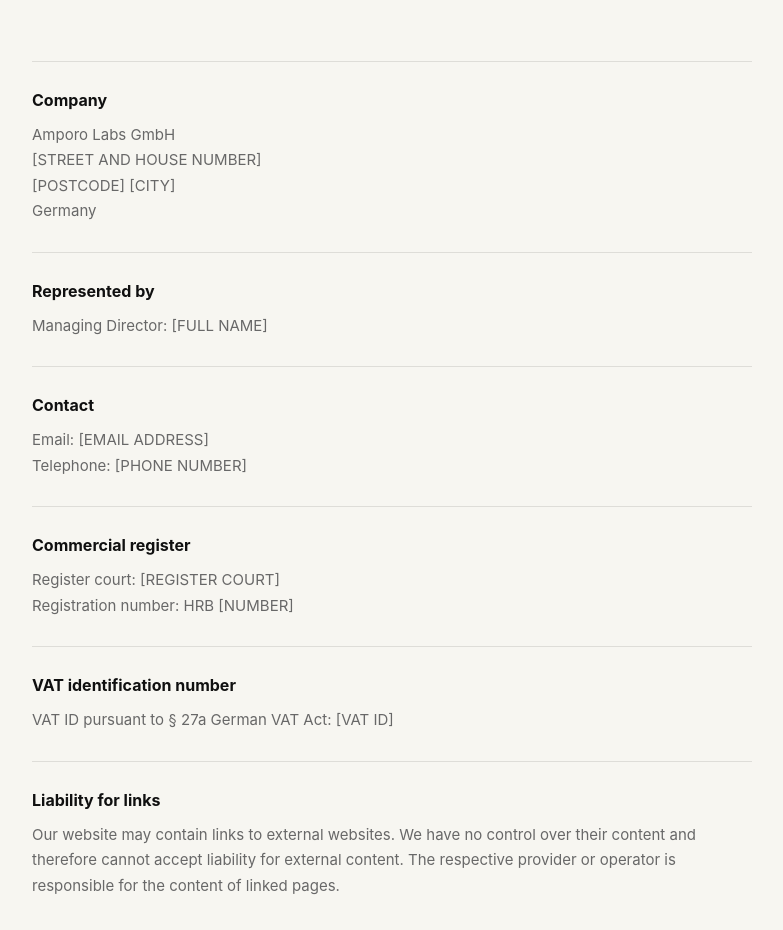
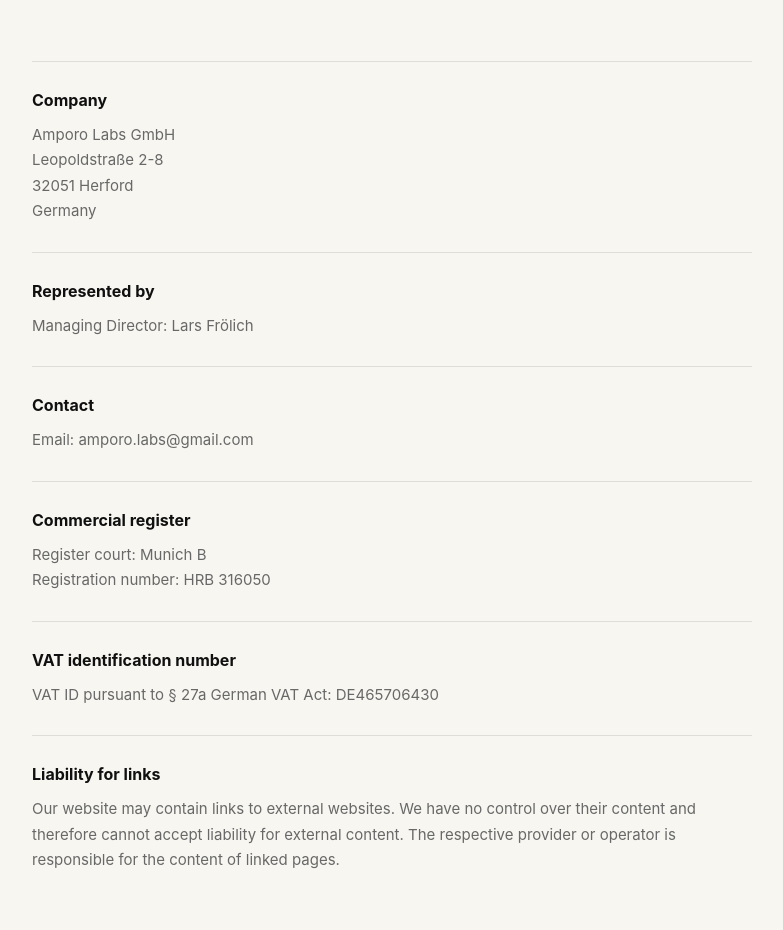
Before and after one commit to amporolabs/amporo-website, a plain HTML site: page imprint.html in a window 1280 px wide. Shown: the part 349-1279 px from the top of the page, without its empty margins (248-1031 px from the left). Drawn offline with Linux system fonts and the light colour scheme.

Commit message:
add company details to impring / privacy policy

```diff
--- a/imprint.html
+++ b/imprint.html
@@ -18,23 +18,23 @@
 
     <section>
       <h2>Company</h2>
-      <p>Amporo Labs GmbH<br>[STREET AND HOUSE NUMBER]<br>[POSTCODE] [CITY]<br>Germany</p>
+      <p>Amporo Labs GmbH<br>Leopoldstraße 2-8<br>32051 Herford<br>Germany</p>
     </section>
     <section>
       <h2>Represented by</h2>
-      <p>Managing Director: [FULL NAME]</p>
+      <p>Managing Director: Lars Frölich</p>
     </section>
     <section>
       <h2>Contact</h2>
-      <p>Email: [EMAIL ADDRESS]<br>Telephone: [PHONE NUMBER]</p>
+      <p>Email: amporo.labs@gmail.com<br></p>
     </section>
     <section>
       <h2>Commercial register</h2>
-      <p>Register court: [REGISTER COURT]<br>Registration number: HRB [NUMBER]</p>
+      <p>Register court: Munich B<br>Registration number: HRB 316050</p>
     </section>
     <section>
       <h2>VAT identification number</h2>
-      <p>VAT ID pursuant to § 27a German VAT Act: [VAT ID]</p>
+      <p>VAT ID pursuant to § 27a German VAT Act: DE465706430</p>
     </section>
     <section>
       <h2>Liability for links</h2>
```
Also changed, not shown: privacy.html (+2 -2 lines).
